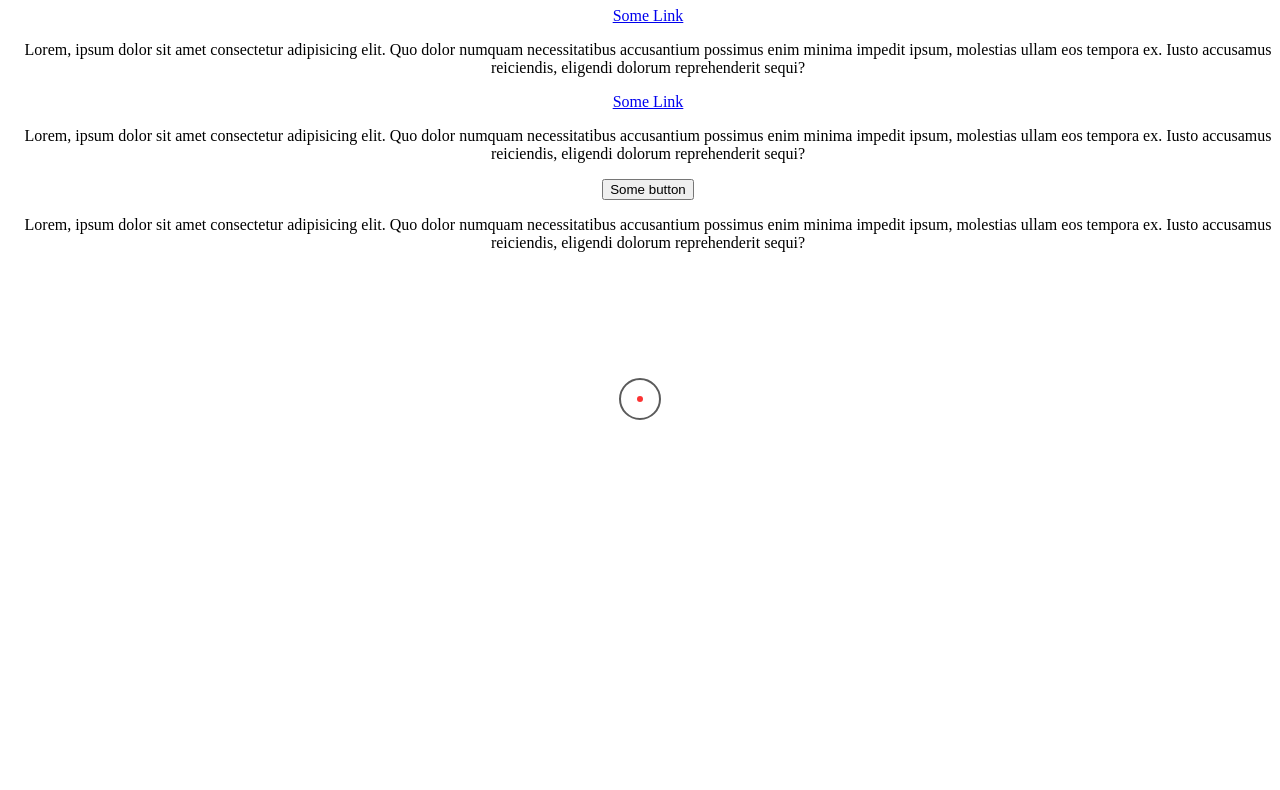
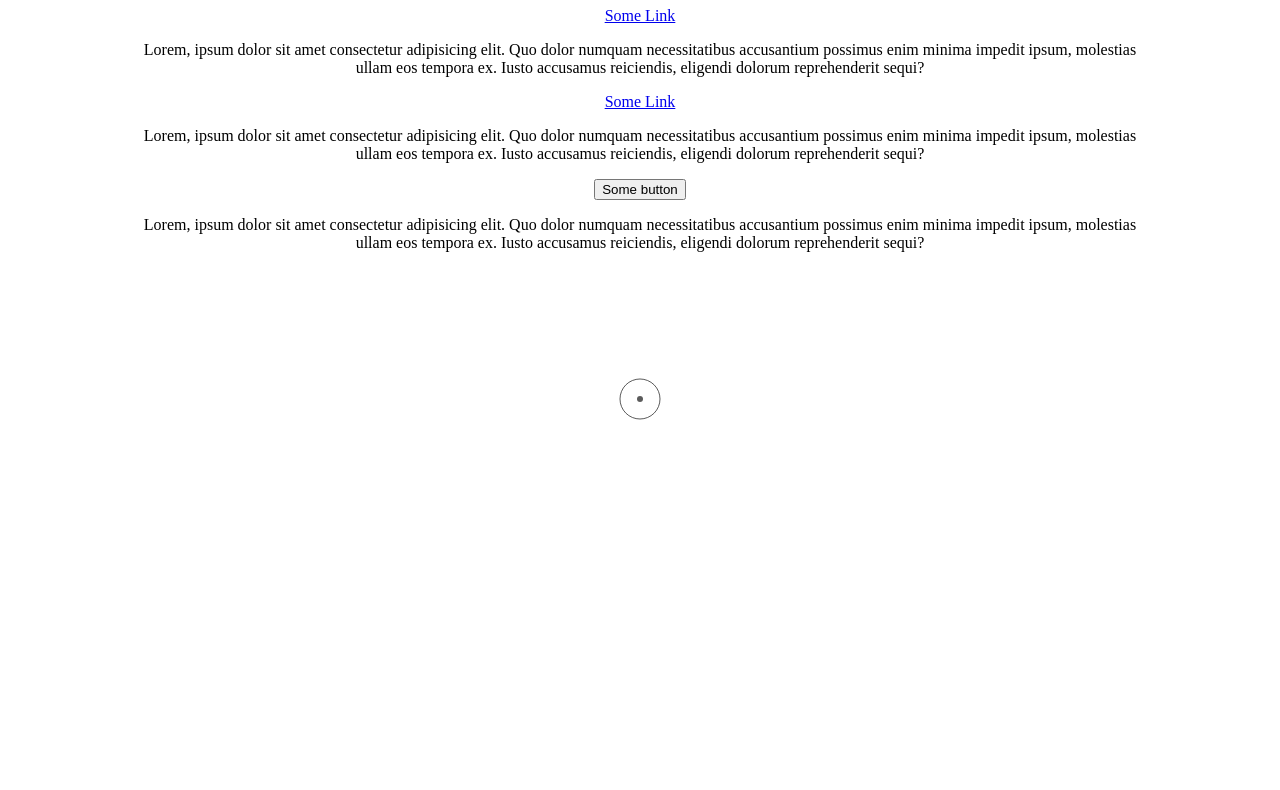
Before and after one commit to re-vl/Cursor, a plain HTML site: page index.html in a window 1280 px wide. Shown: the part 241-1031 px from the top of the page. Drawn offline with Linux system fonts and the light colour scheme.

Commit message:
custom settings added

```diff
--- a/followingDotCursor.js
+++ b/followingDotCursor.js
@@ -1,18 +1,18 @@
-function followingDotCursor(options) {
-   document.body.style.cursor = "none";
+function followingDotCursor(options, set) {
    let hasWrapperEl = options && options.element;
    let element = hasWrapperEl || document.body;
 
    let width = window.innerWidth;
    let height = window.innerHeight;
    let cursor = { x: width / 2, y: width / 2 };
-   let dot = new Dot(width / 2, height / 2, 20, 20);
-   let dotInner = new Dot(width / 2, height / 2, 3, 3);
+   let dot = new Dot(width / 2, height / 2, set.widthOut, set.heightOut);
+   let dotInner = new Dot(width / 2, height / 2, set.widthIn, set.heightIn);
    let canvas, context;
    var over = 0;
-   const anhors = document.querySelectorAll("[href], button");
+   const anhors = document.querySelectorAll("[href], button, [onclick]");
 
    function init() {
+      document.body.style.cursor = "none";
       canvas = document.createElement("canvas");
       context = canvas.getContext("2d");
       canvas.style.top = "0px";
@@ -31,6 +31,15 @@ function followingDotCursor(options) {
          canvas.height = height;
       }
 
+      bindEvents();
+      loop();
+   }
+
+   // Bind events that are needed
+   function bindEvents() {
+      element.addEventListener("mousemove", onMouseMove);
+      window.addEventListener("resize", onWindowResize);
+      //Перебор ссылок опеделяем наведение
       anhors.forEach((item) => {
          item.addEventListener("mouseover", () => {
             over = 1;
@@ -39,15 +48,6 @@ function followingDotCursor(options) {
             over = 0;
          });
       });
-
-      bindEvents();
-      loop();
-   }
-
-   // Bind events that are needed
-   function bindEvents() {
-      element.addEventListener("mousemove", onMouseMove);
-      window.addEventListener("resize", onWindowResize);
    }
 
    function onWindowResize() {
@@ -95,19 +95,26 @@ function followingDotCursor(options) {
          this.position.y += (y - this.position.y) / this.lag;
 
          context.beginPath();
-         context.lineWidth = 2;
+         context.lineWidth = 1;
          context.arc(this.position.x, this.position.y, this.width, 0, 2 * Math.PI);
-
+         //Задаем цвет внешнего круга
          if (filled == "stroke") {
+            //Проверяем навидение на элемент, меняем цвет
             if (over) {
-               context.strokeStyle = "rgba(250, 0, 0, 0.8)";
+               context.strokeStyle = set.colorOutHover;
             } else {
-               context.strokeStyle = "rgba(50, 50, 50, 0.8)";
+               context.strokeStyle = set.colorOut;
             }
             context.stroke();
          }
+         //Задаем цвет центральной точки
          if (filled == "fill") {
-            context.fillStyle = "rgba(250, 0, 0, 0.8)";
+            //Проверяем навидение на элемент, меняем цвет
+            if (over) {
+               context.fillStyle = set.colorInHover;
+            } else {
+               context.fillStyle = set.colorIn;
+            }
             context.fill();
          }
 
@@ -117,4 +124,13 @@ function followingDotCursor(options) {
 
    init();
 }
-followingDotCursor();
+followingDotCursor(0, {
+   widthOut: 20,
+   heightOut: 20,
+   colorOut: "rgba(50, 50, 50, 0.8)",
+   colorOutHover: "rgba(250, 0, 0, 1)",
+   widthIn: 3,
+   heightIn: 3,
+   colorIn: "rgba(50, 50, 50, 0.8)",
+   colorInHover: "rgba(250, 0, 0, 1)",
+});
--- a/style.css
+++ b/style.css
@@ -1,7 +1,7 @@
 .container {
    margin: 0 auto;
    padding: 10rem 0;
-   width: 1280px;
+   width: 80%;
    height: 100vh;
    text-align: center;
 }
```
